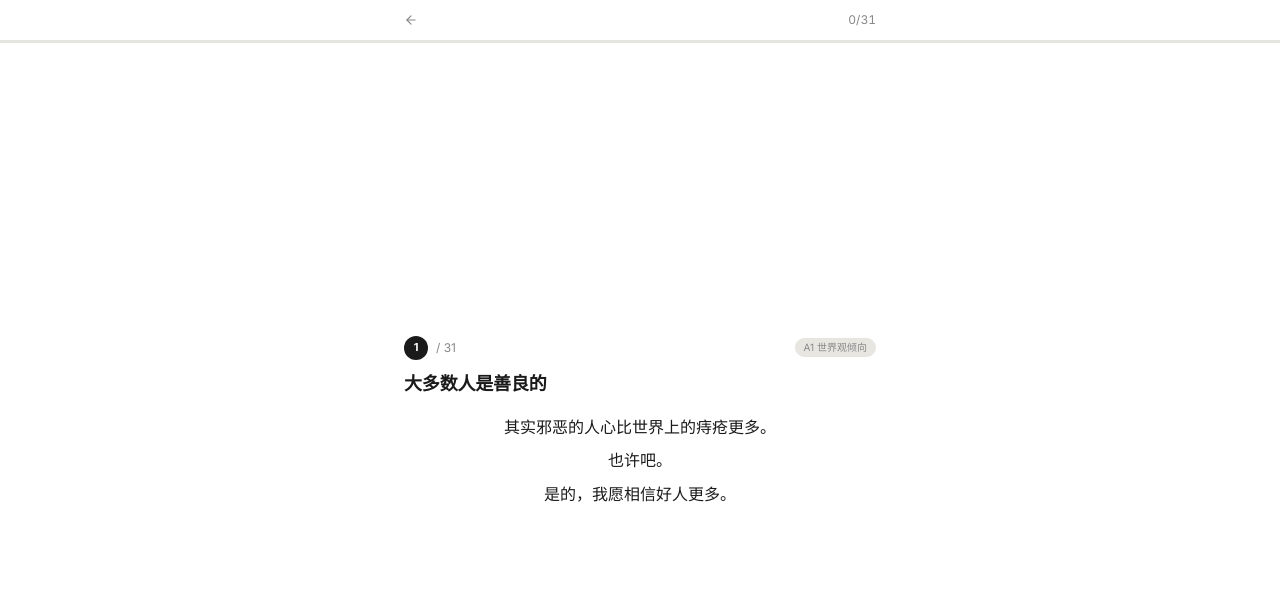
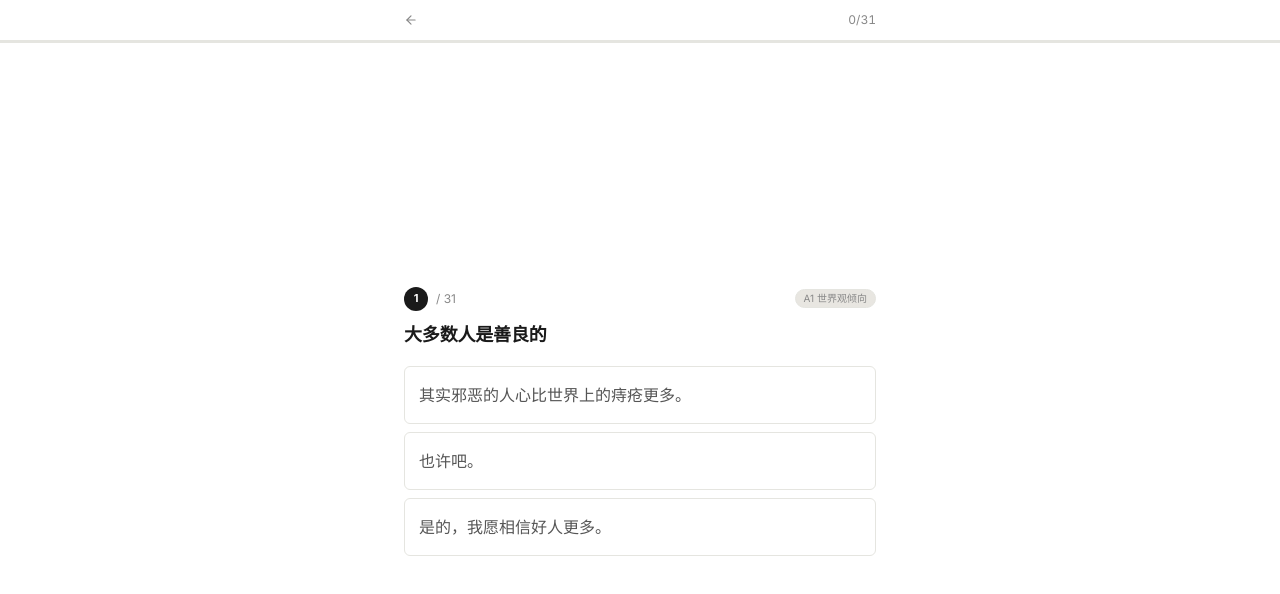
Before and after one commit to kerntau/sbti, a Next.js app: page /test in a window 1280 px wide. Shown: the top 594 px of the page. Built offline with nearby package versions, Linux system fonts and the light colour scheme; no server answers.

Commit message:
style(ui): 建立高对比工业级样式系统
[原因]

旧版组件样式与整体临床病历的审美方向背离

[方案]

重置全局根CSS变量并替换进度条为硬核极简风格

```diff
--- a/src/app/globals.css
+++ b/src/app/globals.css
@@ -126,6 +126,150 @@ a, button {
   margin: 10px 0 20px;
 }
 
+/* ═══════════════════════════════════
+   结果通知书样式
+   ═══════════════════════════════════ */
+.result-article {
+  /* 通知书信纸感 */
+}
+
+.result-header-bar {
+  display: flex;
+  align-items: center;
+  justify-content: space-between;
+  font-size: 0.75rem;
+  padding-bottom: 12px;
+  border-bottom: 2px solid var(--text-primary);
+  margin-bottom: 24px;
+}
+
+.result-profile-strip {
+  display: flex;
+  align-items: center;
+  gap: 12px;
+  padding: 12px 16px;
+  background: var(--bg-page);
+  border-radius: var(--radius-md);
+  margin-bottom: 24px;
+}
+
+.result-avatar {
+  position: relative;
+  width: 44px;
+  height: 44px;
+  border-radius: 50%;
+  overflow: hidden;
+  border: 2px solid var(--border-light);
+  background: var(--border-light);
+  flex-shrink: 0;
+  display: flex;
+  align-items: center;
+  justify-content: center;
+}
+
+.result-hero-card {
+  text-align: center;
+  padding: 16px 0 20px;
+}
+
+.result-type-image {
+  width: 200px;
+  height: 200px;
+  margin: 0 auto 16px;
+  position: relative;
+}
+
+.result-type-image img {
+  width: 100%;
+  height: 100%;
+  object-fit: contain;
+}
+
+.result-type-code {
+  font-size: 3rem;
+  font-weight: 900;
+  letter-spacing: -0.02em;
+  line-height: 1;
+  color: var(--text-primary);
+  margin: 8px 0 4px;
+}
+
+.result-badges {
+  display: flex;
+  flex-wrap: wrap;
+  justify-content: center;
+  gap: 6px;
+  margin-top: 12px;
+}
+
+.result-badge {
+  display: inline-flex;
+  align-items: center;
+  gap: 4px;
+  font-size: 11px;
+  padding: 4px 10px;
+  border-radius: 999px;
+  border: 1px solid var(--border-light);
+  color: var(--text-muted);
+  background: var(--bg-page);
+  white-space: nowrap;
+}
+
+.result-desc-block {
+  margin-top: 20px;
+  padding: 0 4px;
+}
+
+.result-divider {
+  border: none;
+  border-top: 1px solid var(--border-rule);
+  margin: 24px 0;
+}
+
+/* 维度模型网格 */
+.result-model-grid {
+  display: grid;
+  grid-template-columns: 1fr;
+  gap: 10px;
+}
+
+.result-model-card {
+  border: 1px solid var(--border-light);
+  border-radius: var(--radius-lg);
+  overflow: hidden;
+}
+
+.result-model-header {
+  display: flex;
+  align-items: center;
+  gap: 6px;
+  padding: 6px 12px;
+  font-size: 0.75rem;
+}
+
+.dim-row {
+  display: flex;
+  align-items: center;
+  gap: 8px;
+  padding: 6px 8px;
+  border-radius: var(--radius-sm);
+  transition: background var(--transition-fast);
+}
+
+.dim-row:hover {
+  background: var(--bg-page);
+}
+
+.result-footer {
+  margin-top: 28px;
+  padding-top: 12px;
+  border-top: 1px solid var(--border-rule);
+  display: flex;
+  justify-content: space-between;
+  font-size: 11px;
+  color: var(--text-caption);
+}
+
 /* ─── 输入框 ─── */
 .input-field {
   width: 100%;
@@ -244,7 +388,9 @@ a, button {
   background: rgba(0, 0, 0, 0.18);
 }
 
-/* ─── 移动端适配 ─── */
+/* ═══════════════════════════════════
+   移动端适配
+   ═══════════════════════════════════ */
 @media (max-width: 767px) {
   body {
     font-size: 14px;
@@ -261,7 +407,7 @@ a, button {
   }
 
   .report-content {
-    padding: 24px 20px 32px;
+    padding: 20px 16px 28px;
   }
 
   /* 测试页：题目垂直居中 */
@@ -287,6 +433,94 @@ a, button {
     padding: 14px 24px;
     font-size: 0.9375rem;
   }
+
+  /* ─── 结果通知书移动端 ─── */
+  .result-type-image {
+    width: 160px;
+    height: 160px;
+  }
+
+  .result-type-code {
+    font-size: 2.5rem;
+  }
+
+  .result-model-grid {
+    gap: 8px;
+  }
+
+  .result-profile-strip {
+    padding: 10px 12px;
+  }
+
+  .result-avatar {
+    width: 38px;
+    height: 38px;
+  }
+}
+
+/* 桌面端维度两列 */
+@media (min-width: 600px) {
+  .result-model-grid {
+    grid-template-columns: 1fr 1fr;
+  }
+}
+
+/* ═══════════════════════════════════
+   答题选项
+   ═══════════════════════════════════ */
+.q-option {
+  display: flex;
+  align-items: center;
+  gap: 10px;
+  width: 100%;
+  padding: 12px 14px;
+  text-align: left;
+  border-radius: var(--radius-md);
+  border: 1px solid var(--border-light);
+  background: var(--bg-paper);
+  color: var(--text-secondary);
+  font-family: inherit;
+  transition: all 100ms ease;
+  outline: none;
+  -webkit-tap-highlight-color: transparent;
+}
+
+.q-option:hover:not(:disabled) {
+  border-color: var(--border-rule);
+  background: var(--bg-page);
+}
+
+.q-option:active:not(:disabled) {
+  transform: scale(0.99);
+}
+
+.q-option:disabled {
+  cursor: wait;
+}
+
+.q-option-active {
+  background: var(--text-primary) !important;
+  border-color: var(--text-primary) !important;
+  color: white !important;
+}
+
+.q-option-active .q-option-key {
+  background: rgba(255,255,255,0.2);
+  color: white;
+}
+
+.q-option-key {
+  flex-shrink: 0;
+  width: 24px;
+  height: 24px;
+  display: flex;
+  align-items: center;
+  justify-content: center;
+  border-radius: var(--radius-sm);
+  background: var(--bg-page);
+  font-size: 11px;
+  font-weight: 700;
+  color: var(--text-muted);
 }
 
 /* ─── 无障碍 ─── */
--- a/src/components/test/ProgressBar.tsx
+++ b/src/components/test/ProgressBar.tsx
@@ -1,6 +1,4 @@
 'use client';
-
-import { motion } from 'framer-motion';
 
 interface ProgressBarProps {
   total: number;
@@ -12,38 +10,19 @@ export default function ProgressBar({ total, answered }: ProgressBarProps) {
 
   return (
     <div className="mx-auto w-full max-w-3xl px-4 mt-4">
-      <div className="mb-6 flex items-center justify-between gap-4">
-        <div>
-          <p className="text-[10px] uppercase tracking-[0.2em] text-[var(--text-muted)]">
-            命运刻度 {answered}/{total}
-          </p>
-        </div>
-        <span className="font-serif text-[10px] text-[var(--text-gold)] tracking-widest flex items-center justify-center relative">
+      <div className="mb-4 flex items-center justify-between gap-4">
+        <p className="text-[11px] tracking-wide text-[var(--text-muted)]">
+          进度 {answered}/{total}
+        </p>
+        <span className="text-[11px] text-[var(--text-muted)] tabular-nums">
           {Math.round(progress)}%
         </span>
       </div>
-
-      <div className="relative h-[1px] w-full bg-[var(--line-gold)] opacity-30 shadow-[0_0_5px_rgba(206,170,123,0.1)]">
-        <motion.div
-          className="absolute left-0 top-0 h-full bg-[var(--text-gold)] shadow-[0_0_10px_rgba(206,170,123,0.5)]"
-          initial={{ width: 0 }}
-          animate={{ width: `${progress}%` }}
-          transition={{ type: 'spring' as const, stiffness: 60, damping: 20 }}
+      <div className="h-0.5 w-full bg-[var(--border-light)] rounded-full overflow-hidden">
+        <div
+          className="h-full bg-[var(--text-primary)] transition-all duration-300 ease-out rounded-full"
+          style={{ width: `${progress}%` }}
         />
-        <motion.div
-          className="absolute top-1/2 -ml-2.5 -mt-2.5 flex h-5 w-5 items-center justify-center text-[var(--text-gold)]"
-          initial={{ left: 0 }}
-          animate={{ left: `${progress}%` }}
-          transition={{ type: 'spring' as const, stiffness: 60, damping: 20 }}
-        >
-          <motion.span
-            animate={{ rotate: 360 }}
-            transition={{ duration: 10, repeat: Infinity, ease: 'linear' }}
-            className="text-xs filter drop-shadow-[0_0_5px_rgba(206,170,123,0.8)]"
-          >
-            ✦
-          </motion.span>
-        </motion.div>
       </div>
     </div>
   );
```
